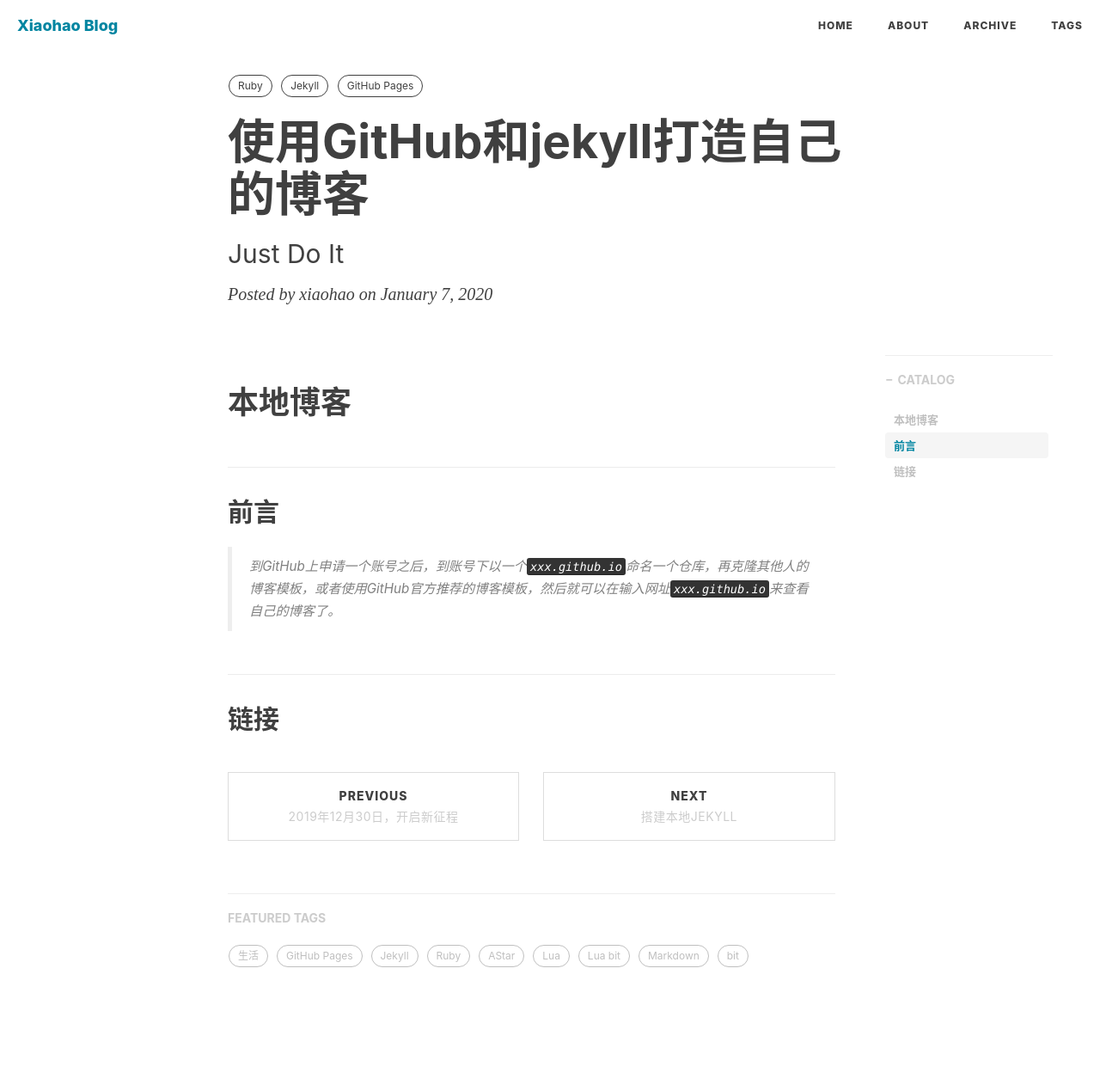
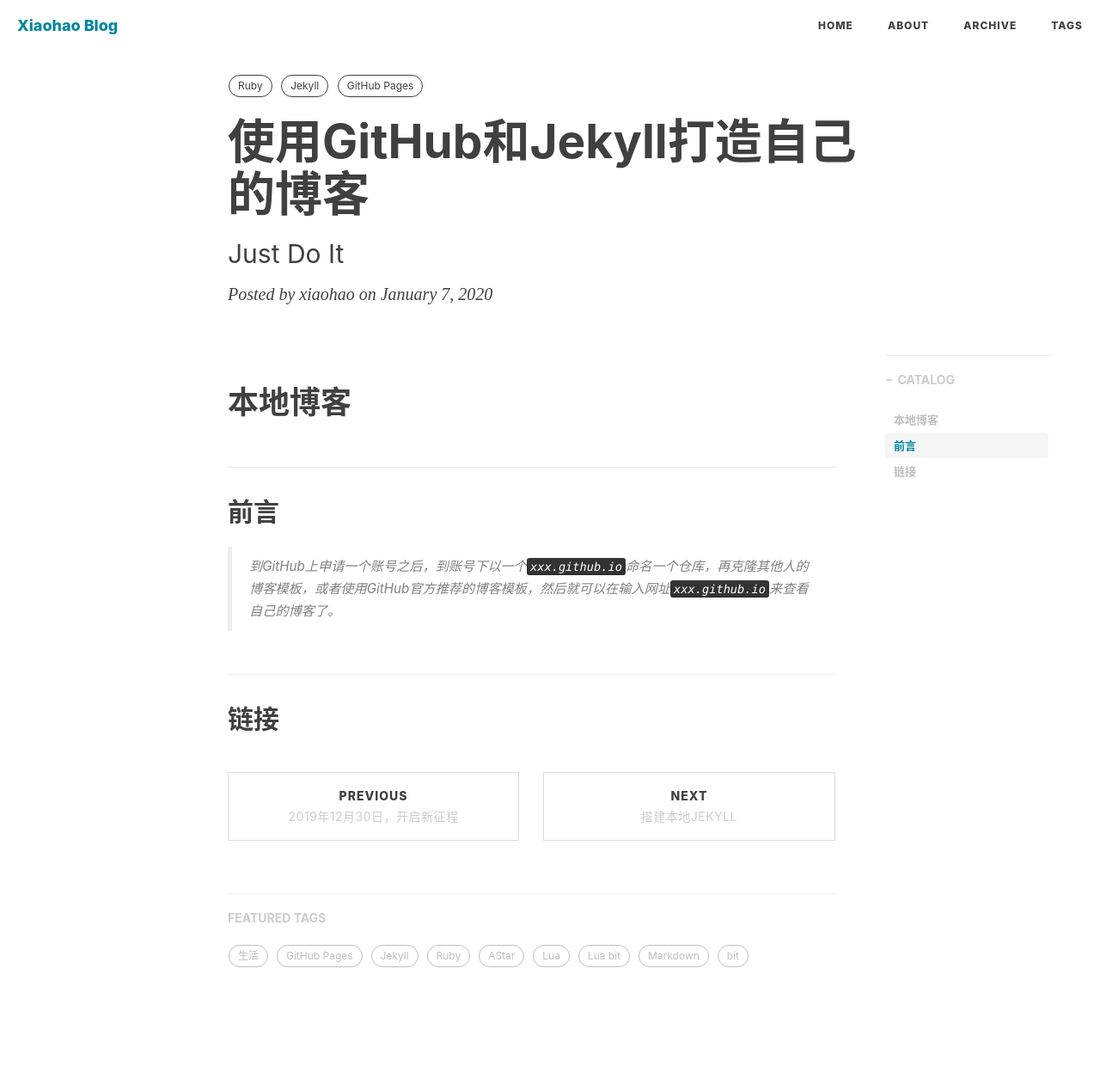
Before and after one commit to ZhongChunHao/xiaohao.github.io, a Jekyll site: the page built from _posts/2020-1-7-github-jekyll.md, in a window 1280 px wide. Shown: the whole page at 86% size. Built offline with Jekyll 4.4.1, drawn with Linux system fonts in a browser that asks for light colours; nearby versions of some CDN libraries; comment, search, counter and statistics services are not loaded.

```diff
--- a/_posts/2020-1-7-github-jekyll.md
+++ b/_posts/2020-1-7-github-jekyll.md
@@ -1,6 +1,6 @@
 ---
 layout:       post
-title:        使用GitHub和jekyll打造自己的博客
+title:        使用GitHub和Jekyll打造自己的博客
 subtitle:     " Just Do It"
 created:      '2020-01-07T03:04:08.458Z'
 modified:     '2020-01-07T03:05:01.214Z'
```
